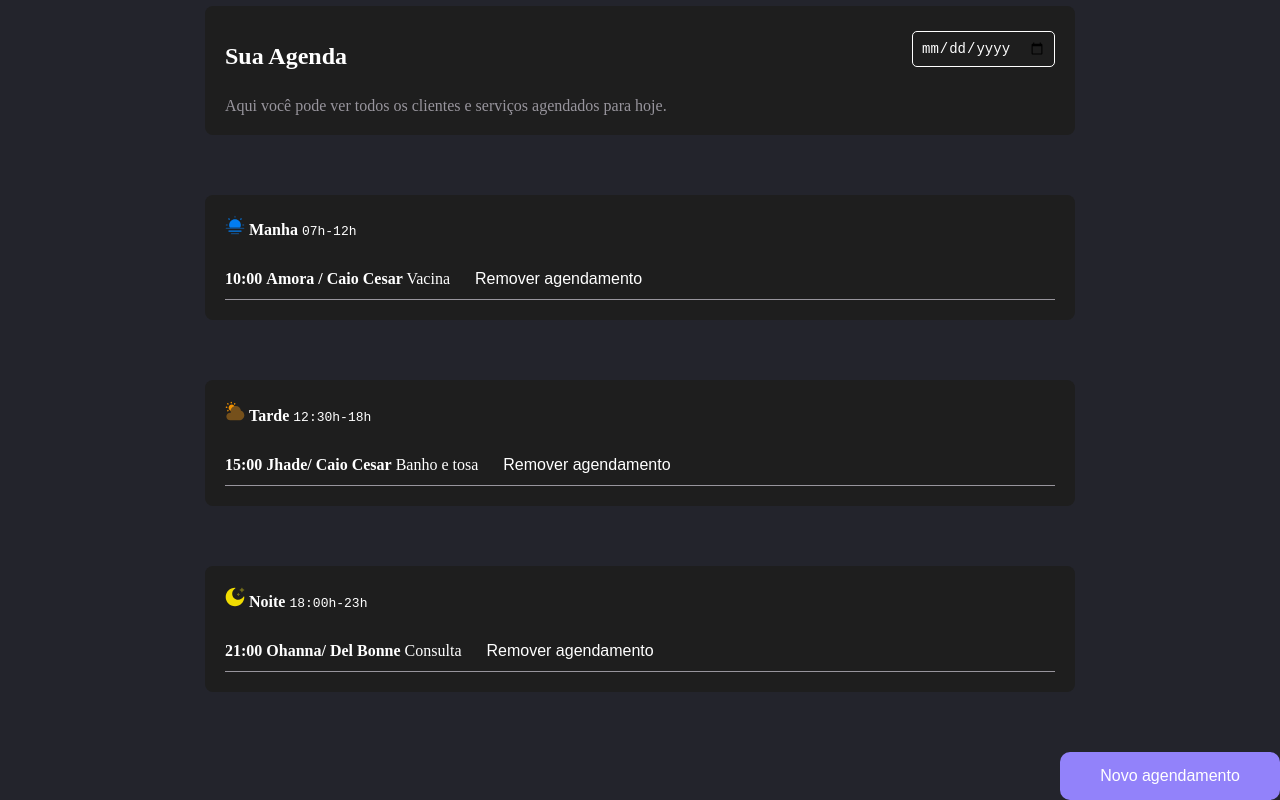
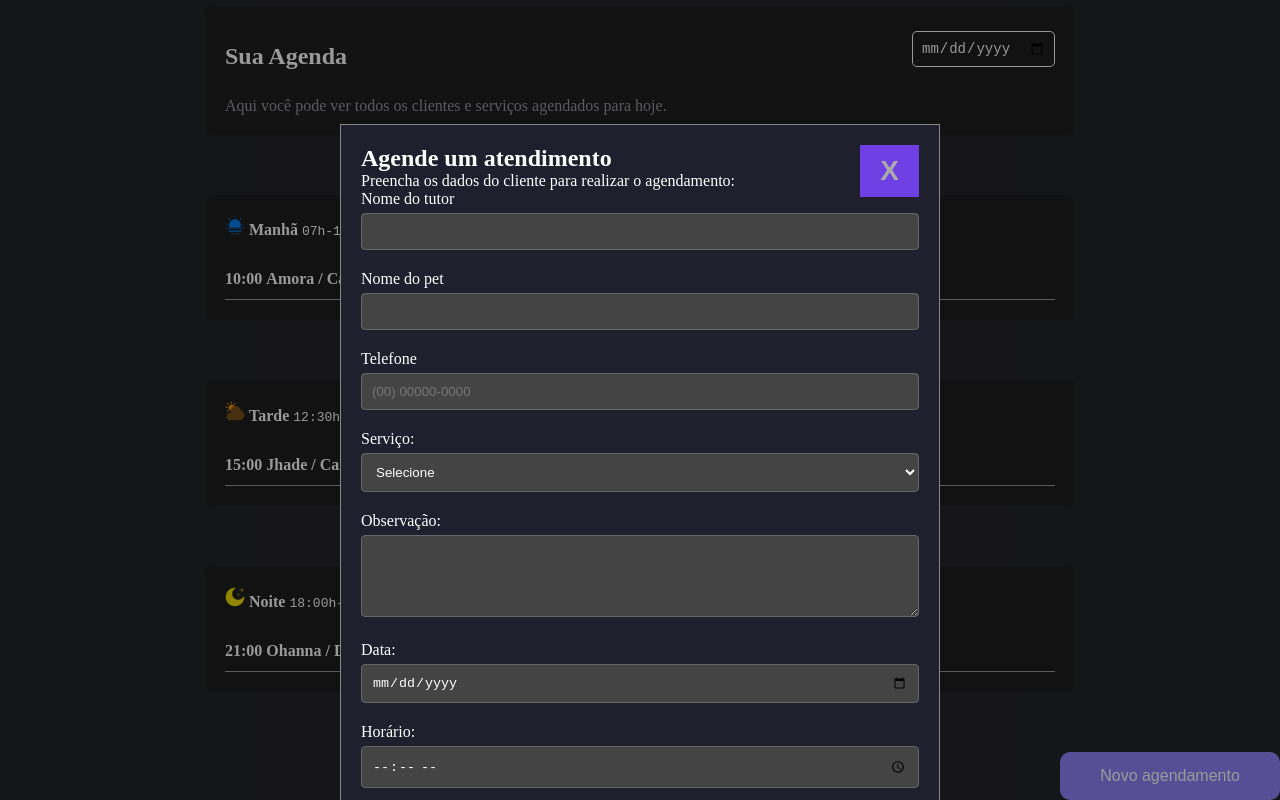
Before and after one commit to caiodelbonne/PetShop, a website with bundled scripts: page index.html in a window 1280 px wide. Both pictures are taken after a click on the button "Novo agendamento". Shown: the part 81-881 px from the top of the page. Built offline with nearby package versions, Linux system fonts and the light colour scheme; files whose address does not match are found by name.

Commit message:
toggle Modal

```diff
--- a/index.html
+++ b/index.html
@@ -10,7 +10,7 @@
 
 <body>
     <a href="index.html" class="link">
-        <img src="./assets/logo.svg" alt="">
+        <img src="./assets/logo.svg" alt="Logo Mundo Pet">
         Mundo Pet
     </a>
 
@@ -18,112 +18,104 @@
         <div class="content-header">
             <h1>Sua Agenda</h1>
             <div class="content-date">
-                <input type="date">
+                <input type="date" id="filter-date">
             </div>
         </div>
         <p>Aqui você pode ver todos os clientes e serviços agendados para hoje.</p>
     </aside>
 
-
-    <!-- agendamento de manha  .. css em listas.css  -->
+    <!-- Agendamentos -->
     <section class="content">
         <header>
-            <img src="./assets/icon/manha.svg" alt="manha">
-            <strong>Manha</strong>
+            <img src="./assets/icon/manha.svg" alt="Manhã">
+            <strong>Manhã</strong>
             <samp>07h-12h</samp>
         </header>
-        <!-- lista de agendamento periodo de manha -->
         <ul>
             <li>
                 <strong>10:00</strong>
                 <strong>Amora / Caio Cesar</strong>
                 <span>Vacina</span>
-                <button>Remover agendamento</button>
+                <button type="button">Remover agendamento</button>
             </li>
         </ul>
     </section>
 
-
-     <!-- agendamento de tarde  -->
     <section class="content">
         <header>
-        <img src="./assets/icon/tarde.svg" alt="icone afternoon">
+            <img src="./assets/icon/tarde.svg" alt="Tarde">
             <strong>Tarde</strong>
             <samp>12:30h-18h</samp>
         </header>
-    <!-- lista de agendamento periodo de tarde -->
         <ul>
             <li>
                 <strong>15:00</strong>
-            <strong>Jhade/ Caio Cesar</strong>
-            <span>Banho e tosa</span>
-            <button>Remover agendamento</button>
+                <strong>Jhade / Caio Cesar</strong>
+                <span>Banho e Tosa</span>
+                <button type="button">Remover agendamento</button>
             </li>
         </ul>
     </section>
 
- <!-- agendamento de noite  -->
     <section class="content">
         <header>
-        <img src="./assets/icon/noite.svg" alt="icone lua cheia">
+            <img src="./assets/icon/noite.svg" alt="Noite">
             <strong>Noite</strong>
             <samp>18:00h-23h</samp>
         </header>
-    <!-- lista de agendamento periodo noturno -->
         <ul>
             <li>
                 <strong>21:00</strong>
-            <strong>Ohanna/ Del Bonne</strong>
+                <strong>Ohanna / Del Bonne</strong>
                 <span>Consulta</span>
-            <button>Remover agendamento</button>
+                <button type="button">Remover agendamento</button>
             </li>
         </ul>
     </section>
 
-<div class="btn-agendamento ">
-    <button>Novo agendamento</button>
+    <div class="btn-agendamento">
+        <button id="btn-novo-agendamento">Novo agendamento</button>
     </div>
 
- <!-- modal de agendamento -->
-
-    <div class="modal" id="modal-agendamento">
+    <!-- Modal de Agendamento -->
+    <div class="modal" id="modal-agendamento" role="dialog" aria-labelledby="modal-title">
         <div class="modal-content">
-            <button class="close-modal" id="close-modal">X</button>
-            <h2>Agende um atendimento</h2>
+            <button class="close-modal" id="close-modal" aria-label="Fechar modal">X</button>
+            <h2 id="modal-title">Agende um atendimento</h2>
             <p>Preencha os dados do cliente para realizar o agendamento:</p>
             <form action="#" method="POST" id="form-agendamento">
                 <label for="dono-dog">Nome do tutor</label>
-                <input type="text">
+                <input type="text" id="dono-dog" name="dono-dog" required>
 
                 <label for="dog-nome">Nome do pet</label>
-                <input type="text" name="dog-nome" id="dog-nome">
+                <input type="text" id="dog-nome" name="dog-nome" required>
 
                 <label for="telefone">Telefone</label>
-                <input type="tel" name="telefone" id="telefone" placeholder="(00)000000000">
+                <input type="tel" id="telefone" name="telefone" placeholder="(00) 00000-0000" required>
 
                 <label for="servico">Serviço:</label>
                 <select id="servico" name="servico" required>
-                    <option selected>Selecione</option>
+                    <option value="" disabled selected>Selecione</option>
                     <option value="vacina">Vacina</option>
                     <option value="banho_tosa">Banho e Tosa</option>
                     <option value="consulta">Consulta</option>
                 </select>
+
                 <label for="observacao">Observação:</label>
                 <textarea id="observacao" name="observacao" rows="4"></textarea>
 
-                <!-- horario do agendamento -->
                 <label for="data">Data:</label>
                 <input type="date" id="data" name="data" required>
 
                 <label for="hora">Horário:</label>
                 <input type="time" id="hora" name="hora" required>
 
-
                 <button type="submit">Agendar</button>
             </form>
         </div>
     </div>
 
+    <script type="module" src="src/script.js"></script>
 </body>
 
 </html>
--- /dev/null
+++ b/src/form/modal.js
@@ -0,0 +1,16 @@
+const botaoNovoAgendamento = document.getElementById("btn-novo-agendamento");
+const modal = document.querySelector(".modal")
+const botaoFecharModal = document.querySelector(".close-modal");
+
+function toggleModal () {
+    modal.classList.toggle("modal-aberto")
+}
+
+botaoNovoAgendamento.addEventListener("click", toggleModal);
+botaoFecharModal.addEventListener("click", toggleModal);
+
+modal.addEventListener("click", (event) => {
+    if (event.target === modal) {
+        toggleModal();
+    }
+});
--- /dev/null
+++ b/src/script.js
@@ -0,0 +1 @@
+import "./form/modal.js"
--- a/style/modal.css
+++ b/style/modal.css
@@ -11,7 +11,9 @@
     background-color: rgba(0, 0, 0, 0.4);
     padding-top: 60px;
 }
-
+.modal-aberto {
+    display: block; /* Torna o modal visível */
+}
 .modal-content {
     background-color: #1f1f2e;
     margin: 5% auto;
```
Also changed, not shown: src/form/submit.js (added). Lines whose indentation alone changed are shown as unchanged.
